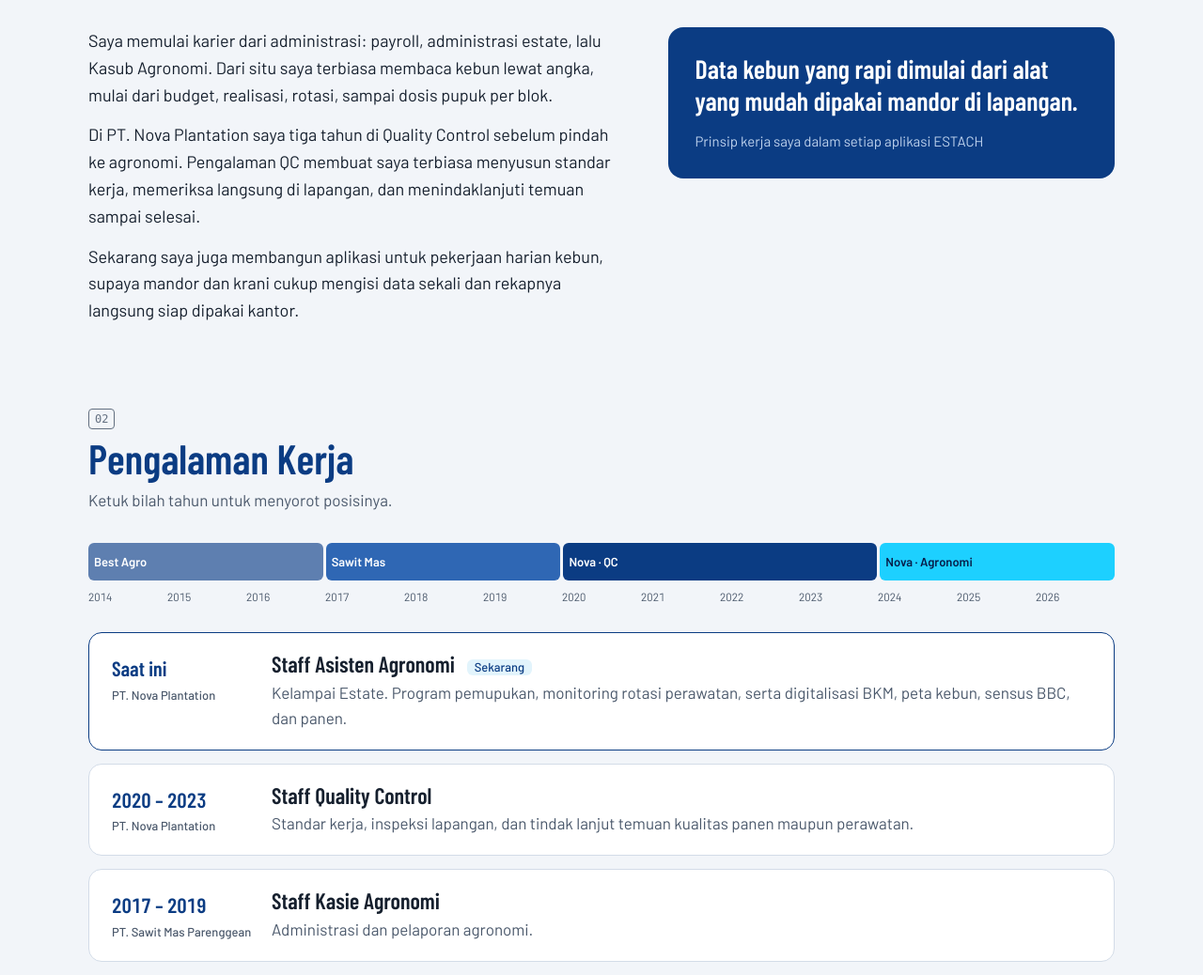
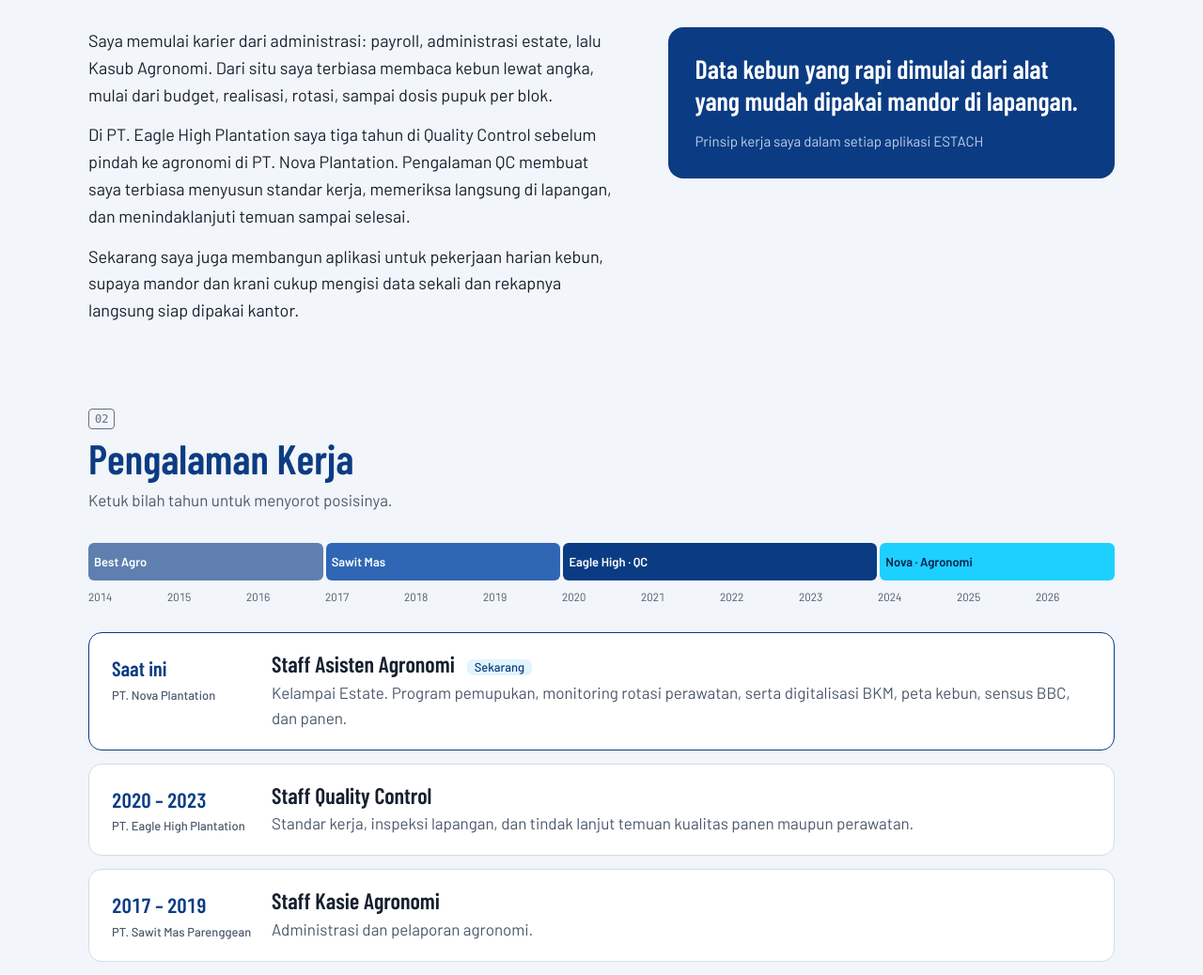
Before and after one commit to nugroho93/nugroho93.github.io, a plain HTML site: page index.html in a window 1280 px wide. Shown: the part 941-1979 px from the top of the page at 94% size. Drawn offline with nearby package versions, Linux system fonts and the light colour scheme.

Commit message:
Ganti perusahaan QC 2020–2023 menjadi PT. Eagle High Plantation
Co-Authored-By: Claude Opus 5.5 <noreply@anthropic.com>
Claude-Session: https://claude.ai/code/session_01YNHyjp7XpsBxf3TgBPFyCK

```diff
--- a/index.html
+++ b/index.html
@@ -325,7 +325,7 @@ footer .wrap{display:flex;justify-content:space-between;gap:12px;flex-wrap:wrap;
     <div class="profile">
       <div>
         <p>Saya memulai karier dari administrasi: payroll, administrasi estate, lalu Kasub Agronomi. Dari situ saya terbiasa membaca kebun lewat angka, mulai dari budget, realisasi, rotasi, sampai dosis pupuk per blok.</p>
-        <p>Di PT. Nova Plantation saya tiga tahun di Quality Control sebelum pindah ke agronomi. Pengalaman QC membuat saya terbiasa menyusun standar kerja, memeriksa langsung di lapangan, dan menindaklanjuti temuan sampai selesai.</p>
+        <p>Di PT. Eagle High Plantation saya tiga tahun di Quality Control sebelum pindah ke agronomi di PT. Nova Plantation. Pengalaman QC membuat saya terbiasa menyusun standar kerja, memeriksa langsung di lapangan, dan menindaklanjuti temuan sampai selesai.</p>
         <p>Sekarang saya juga membangun aplikasi untuk pekerjaan harian kebun, supaya mandor dan krani cukup mengisi data sekali dan rekapnya langsung siap dipakai kantor.</p>
       </div>
       <div class="quote">
@@ -342,7 +342,7 @@ footer .wrap{display:flex;justify-content:space-between;gap:12px;flex-wrap:wrap;
     <div class="career" role="group" aria-label="Linimasa karier 2014 sampai sekarang">
       <button type="button" class="c1" style="grid-column:1 / span 3" data-job="j1">Best Agro</button>
       <button type="button" class="c2" style="grid-column:4 / span 3" data-job="j2">Sawit Mas</button>
-      <button type="button" class="c3" style="grid-column:7 / span 4" data-job="j3">Nova · QC</button>
+      <button type="button" class="c3" style="grid-column:7 / span 4" data-job="j3">Eagle High · QC</button>
       <button type="button" class="c4" style="grid-column:11 / span 3" data-job="j4">Nova · Agronomi</button>
     </div>
     <div class="years" aria-hidden="true"><span>2014</span><span>2015</span><span>2016</span><span>2017</span><span>2018</span><span>2019</span><span>2020</span><span>2021</span><span>2022</span><span>2023</span><span>2024</span><span>2025</span><span>2026</span></div>
@@ -352,7 +352,7 @@ footer .wrap{display:flex;justify-content:space-between;gap:12px;flex-wrap:wrap;
         <div><h3>Staff Asisten Agronomi <span class="badge">Sekarang</span></h3><p>Kelampai Estate. Program pemupukan, monitoring rotasi perawatan, serta digitalisasi BKM, peta kebun, sensus BBC, dan panen.</p></div>
       </li>
       <li id="j3">
-        <div class="when">2020 – 2023<small>PT. Nova Plantation</small></div>
+        <div class="when">2020 – 2023<small>PT. Eagle High Plantation</small></div>
         <div><h3>Staff Quality Control</h3><p>Standar kerja, inspeksi lapangan, dan tindak lanjut temuan kualitas panen maupun perawatan.</p></div>
       </li>
       <li id="j2">
```
